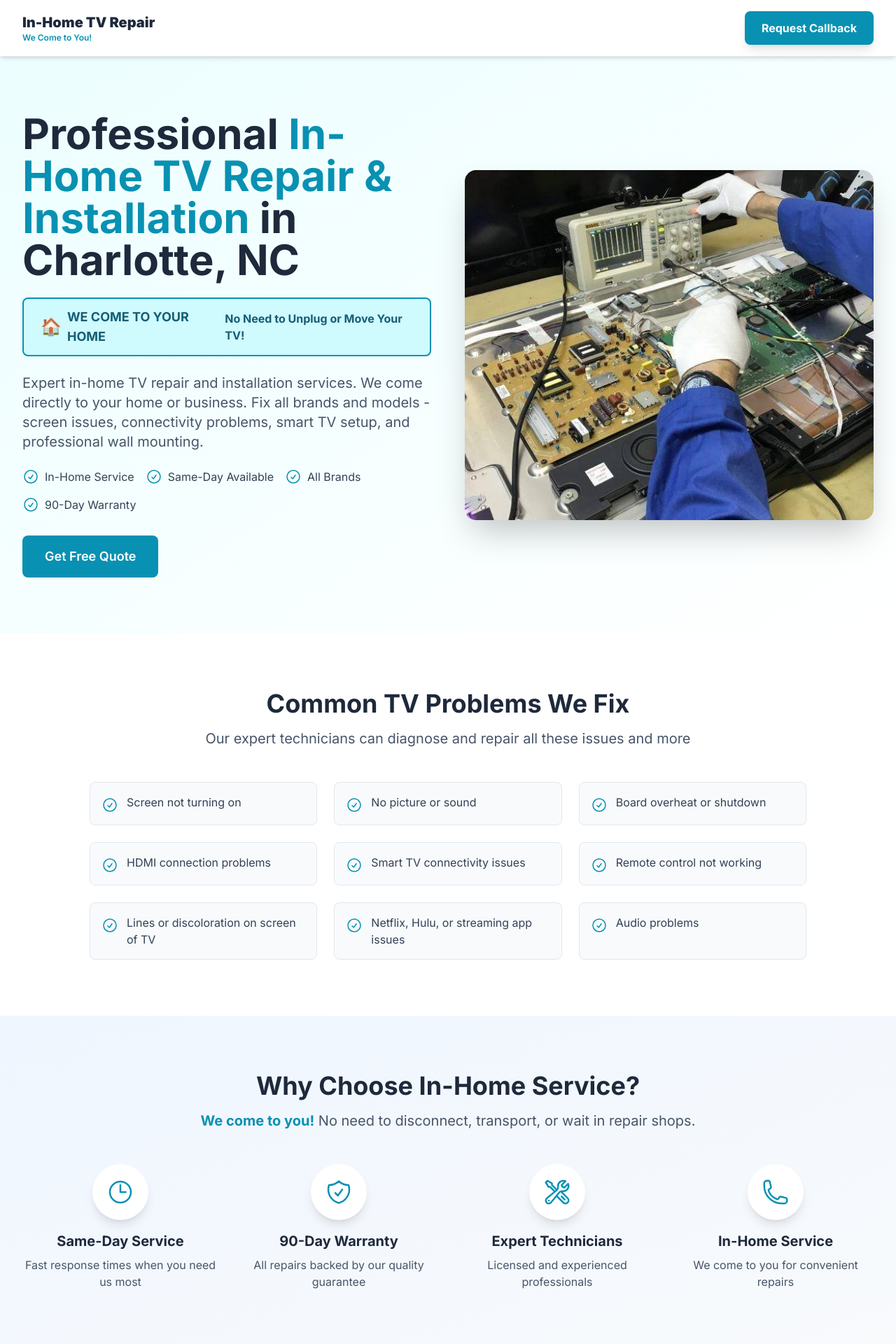
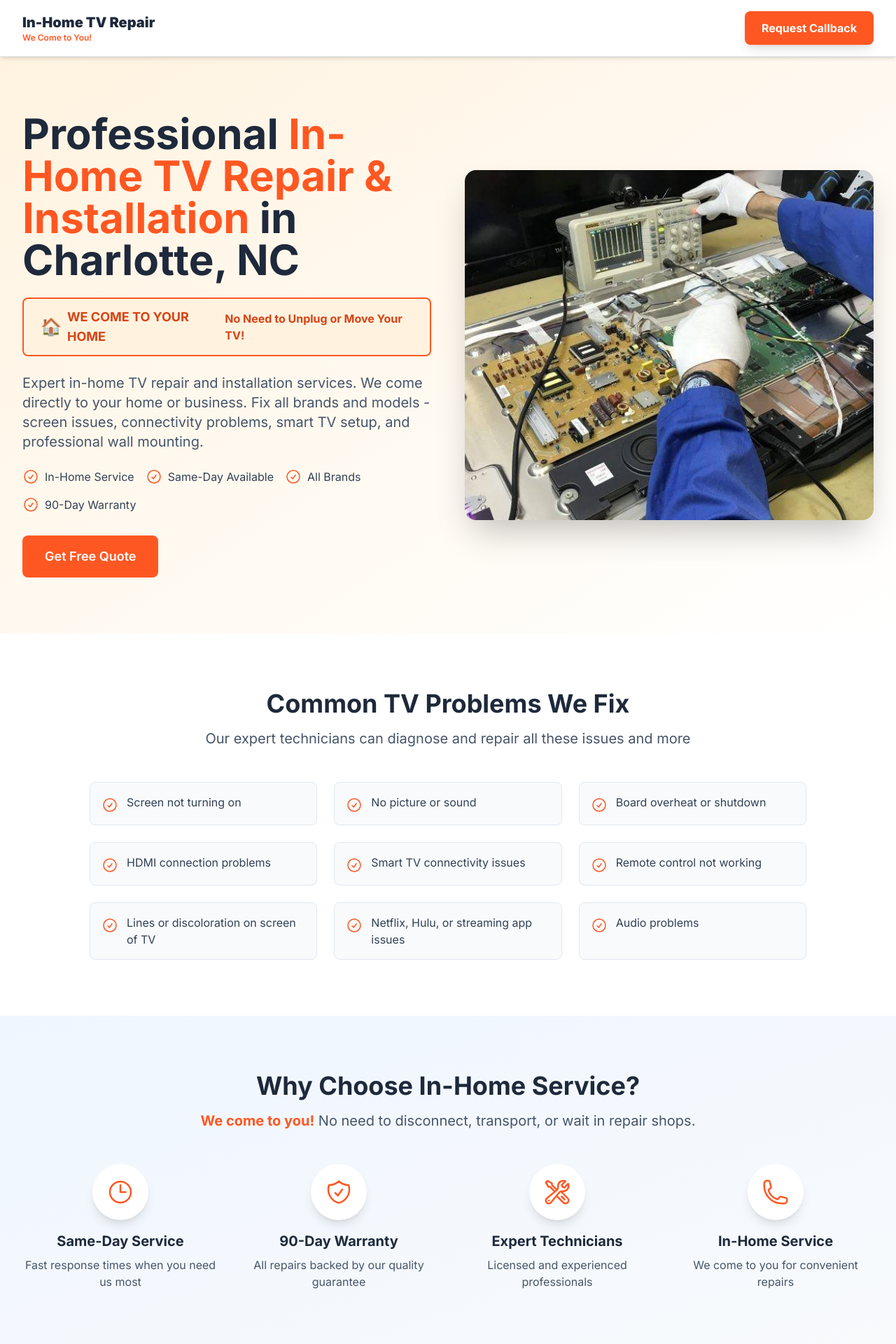
Before and after one commit to zxc-mrt1n-o4/InHome-TV-Repair, a Next.js app: page / in a window 1280 px wide. Shown: the top 1920 px of the page at 70% size. Built offline with nearby package versions, Linux system fonts and the light colour scheme.

Commit message:
Changed Accent Color to a new one.

```diff
--- a/package.json
+++ b/package.json
@@ -14,7 +14,7 @@
     "@tanstack/react-query": "^5.80.7",
     "@tanstack/react-query-devtools": "^5.80.7",
     "framer-motion": "^12.18.1",
-    "next": "15.3.3",
+    "next": "^15.5.6",
     "node-telegram-bot-api": "^0.66.0",
     "react": "^19.0.0",
     "react-dom": "^19.0.0"
--- a/src/app/page.tsx
+++ b/src/app/page.tsx
@@ -101,7 +101,7 @@ export default function TVRepairLanding() {
                 <div className="text-sm sm:text-lg lg:text-xl font-black text-slate-800 truncate">
                   In-Home TV Repair
                 </div>
-                <div className="text-xs text-cyan-600 font-semibold">
+                <div className="text-xs font-semibold" style={{color: '#FF5722'}}>
                   We Come to You!
                 </div>
               </div>
@@ -113,7 +113,10 @@ export default function TVRepairLanding() {
                 const contactSection = document.getElementById('contact');
                 contactSection?.scrollIntoView({ behavior: 'smooth' });
               }}
-              className="flex items-center justify-center bg-cyan-600 hover:bg-cyan-700 active:bg-cyan-800 text-white font-bold py-2.5 px-4 sm:py-3 sm:px-6 rounded-lg transition-all duration-200 shadow-lg hover:shadow-xl text-sm sm:text-base whitespace-nowrap flex-shrink-0 ml-2"
+              className="flex items-center justify-center text-white font-bold py-2.5 px-4 sm:py-3 sm:px-6 rounded-lg transition-all duration-200 shadow-lg hover:shadow-xl text-sm sm:text-base whitespace-nowrap flex-shrink-0 ml-2"
+              style={{backgroundColor: '#FF5722'}}
+              onMouseEnter={(e) => e.currentTarget.style.backgroundColor = '#E64A19'}
+              onMouseLeave={(e) => e.currentTarget.style.backgroundColor = '#FF5722'}
             >
               <span className="hidden sm:inline">Request Callback</span>
               <span className="sm:hidden">Get Quote</span>
@@ -122,18 +125,18 @@ export default function TVRepairLanding() {
         </div>
 
         {/* Mobile Info Bar */}
-        <div className="bg-cyan-50 border-t border-cyan-100 py-2 px-3 sm:hidden">
+        <div className="border-t py-2 px-3 sm:hidden" style={{backgroundColor: '#FFF3E0', borderColor: '#FFCCBC'}}>
           <div className="flex items-center justify-center space-x-4 text-xs text-slate-700">
             <div className="flex items-center space-x-1">
-              <CheckCircleIcon className="w-4 h-4 text-cyan-600" />
+              <CheckCircleIcon className="w-4 h-4" style={{color: '#FF5722'}} />
               <span>Same-Day</span>
             </div>
             <div className="flex items-center space-x-1">
-              <CheckCircleIcon className="w-4 h-4 text-cyan-600" />
+              <CheckCircleIcon className="w-4 h-4" style={{color: '#FF5722'}} />
               <span>All Brands</span>
             </div>
             <div className="flex items-center space-x-1">
-              <CheckCircleIcon className="w-4 h-4 text-cyan-600" />
+              <CheckCircleIcon className="w-4 h-4" style={{color: '#FF5722'}} />
               <span>90-Day Warranty</span>
             </div>
           </div>
@@ -141,7 +144,7 @@ export default function TVRepairLanding() {
       </header>
 
       {/* Hero Section */}
-      <section className="bg-gradient-to-br from-cyan-50 to-white py-20">
+      <section className="bg-gradient-to-br to-white py-20" style={{background: 'linear-gradient(to bottom right, #FFF3E0, white)'}}>
         <div className="w-full px-4 sm:px-6 lg:px-8 max-w-7xl mx-auto">
           <div className="grid grid-cols-1 lg:grid-cols-2 gap-12 items-center">
             <motion.div
@@ -150,11 +153,11 @@ export default function TVRepairLanding() {
               transition={{ duration: 0.6 }}
             >
               <h1 className="text-3xl sm:text-4xl md:text-5xl lg:text-6xl font-bold text-slate-800 mb-4 sm:mb-6 leading-tight">
-                Professional <span className="text-cyan-600">In-Home TV Repair & Installation</span> in Charlotte, NC
+                Professional <span style={{color: '#FF5722'}}>In-Home TV Repair & Installation</span> in Charlotte, NC
               </h1>
 
               {/* IN-HOME Service Badge - Mobile Optimized */}
-              <div className="inline-flex flex-col sm:flex-row items-center sm:space-x-2 bg-cyan-100 border-2 border-cyan-600 text-cyan-800 font-bold py-3 px-4 sm:px-6 rounded-lg mb-4 sm:mb-6 w-full sm:w-auto">
+              <div className="inline-flex flex-col sm:flex-row items-center sm:space-x-2 border-2 font-bold py-3 px-4 sm:px-6 rounded-lg mb-4 sm:mb-6 w-full sm:w-auto" style={{backgroundColor: '#FFF3E0', borderColor: '#FF5722', color: '#D84315'}}>
                 <div className="flex items-center space-x-2 mb-1 sm:mb-0">
                   <span className="text-2xl">🏠</span>
                   <span className="text-base sm:text-lg">WE COME TO YOUR HOME</span>
@@ -167,25 +170,28 @@ export default function TVRepairLanding() {
               </p>
               <div className="flex flex-wrap gap-4 mb-8">
                 <div className="flex items-center space-x-2 text-slate-700">
-                  <CheckCircleIcon className="w-6 h-6 text-cyan-600" />
+                  <CheckCircleIcon className="w-6 h-6" style={{color: '#FF5722'}} />
                   <span>In-Home Service</span>
                 </div>
                 <div className="flex items-center space-x-2 text-slate-700">
-                  <CheckCircleIcon className="w-6 h-6 text-cyan-600" />
+                  <CheckCircleIcon className="w-6 h-6" style={{color: '#FF5722'}} />
                   <span>Same-Day Available</span>
                 </div>
                 <div className="flex items-center space-x-2 text-slate-700">
-                  <CheckCircleIcon className="w-6 h-6 text-cyan-600" />
+                  <CheckCircleIcon className="w-6 h-6" style={{color: '#FF5722'}} />
                   <span>All Brands</span>
                 </div>
                 <div className="flex items-center space-x-2 text-slate-700">
-                  <CheckCircleIcon className="w-6 h-6 text-cyan-600" />
+                  <CheckCircleIcon className="w-6 h-6" style={{color: '#FF5722'}} />
                   <span>90-Day Warranty</span>
                 </div>
               </div>
               <a
                 href="#contact"
-                className="inline-block bg-cyan-600 hover:bg-cyan-700 text-white font-semibold py-4 px-8 rounded-lg transition-colors duration-200 text-lg"
+                className="inline-block text-white font-semibold py-4 px-8 rounded-lg transition-colors duration-200 text-lg"
+                style={{backgroundColor: '#FF5722'}}
+                onMouseEnter={(e) => e.currentTarget.style.backgroundColor = '#E64A19'}
+                onMouseLeave={(e) => e.currentTarget.style.backgroundColor = '#FF5722'}
               >
                 Get Free Quote
               </a>
@@ -236,7 +242,7 @@ export default function TVRepairLanding() {
               'Audio problems'
             ].map((issue, index) => (
               <div key={index} className="flex items-start space-x-3 bg-slate-50 rounded-lg p-4 border border-slate-200">
-                <CheckCircleIcon className="w-6 h-6 text-cyan-600 flex-shrink-0 mt-1" />
+                <CheckCircleIcon className="w-6 h-6 flex-shrink-0 mt-1" style={{color: '#FF5722'}} />
                 <span className="text-slate-700">{issue}</span>
               </div>
             ))}
@@ -252,14 +258,14 @@ export default function TVRepairLanding() {
               Why Choose In-Home Service?
             </h2>
             <p className="text-xl text-slate-600 max-w-3xl mx-auto">
-              <span className="font-bold text-cyan-600">We come to you!</span> No need to disconnect, transport, or wait in repair shops.
+              <span className="font-bold" style={{color: '#FF5722'}}>We come to you!</span> No need to disconnect, transport, or wait in repair shops.
             </p>
           </div>
 
           <div className="grid md:grid-cols-2 lg:grid-cols-4 gap-8">
             <div className="text-center">
               <div className="bg-white rounded-full w-20 h-20 flex items-center justify-center mx-auto mb-4 shadow-lg">
-                <ClockIcon className="w-10 h-10 text-cyan-600" />
+                <ClockIcon className="w-10 h-10" style={{color: '#FF5722'}} />
               </div>
               <h3 className="text-xl font-bold text-slate-800 mb-2">Same-Day Service</h3>
               <p className="text-slate-600">
@@ -269,7 +275,7 @@ export default function TVRepairLanding() {
 
             <div className="text-center">
               <div className="bg-white rounded-full w-20 h-20 flex items-center justify-center mx-auto mb-4 shadow-lg">
-                <ShieldCheckIcon className="w-10 h-10 text-cyan-600" />
+                <ShieldCheckIcon className="w-10 h-10" style={{color: '#FF5722'}} />
               </div>
               <h3 className="text-xl font-bold text-slate-800 mb-2">90-Day Warranty</h3>
               <p className="text-slate-600">
@@ -279,7 +285,7 @@ export default function TVRepairLanding() {
 
             <div className="text-center">
               <div className="bg-white rounded-full w-20 h-20 flex items-center justify-center mx-auto mb-4 shadow-lg">
-                <WrenchScrewdriverIcon className="w-10 h-10 text-cyan-600" />
+                <WrenchScrewdriverIcon className="w-10 h-10" style={{color: '#FF5722'}} />
               </div>
               <h3 className="text-xl font-bold text-slate-800 mb-2">Expert Technicians</h3>
               <p className="text-slate-600">
@@ -289,7 +295,7 @@ export default function TVRepairLanding() {
 
             <div className="text-center">
               <div className="bg-white rounded-full w-20 h-20 flex items-center justify-center mx-auto mb-4 shadow-lg">
-                <PhoneIcon className="w-10 h-10 text-cyan-600" />
+                <PhoneIcon className="w-10 h-10" style={{color: '#FF5722'}} />
               </div>
               <h3 className="text-xl font-bold text-slate-800 mb-2">In-Home Service</h3>
               <p className="text-slate-600">
@@ -325,10 +331,12 @@ export default function TVRepairLanding() {
                   value={formData.name}
                   onChange={handleInputChange}
                   required
-                  className="w-full px-4 py-3 sm:py-4 border-2 border-slate-300 rounded-lg focus:ring-2 focus:ring-cyan-500 focus:border-cyan-500 text-base sm:text-lg transition-all"
+                  className="w-full px-4 py-3 sm:py-4 border-2 border-slate-300 rounded-lg focus:ring-2 text-base sm:text-lg transition-all"
                   placeholder="Your full name"
                   disabled={isSubmitting}
                   autoComplete="name"
+                  onFocus={(e) => {e.target.style.borderColor = '#FF5722'; e.target.style.boxShadow = '0 0 0 2px rgba(255, 87, 34, 0.2)'}}
+                  onBlur={(e) => {e.target.style.borderColor = '#cbd5e1'; e.target.style.boxShadow = 'none'}}
                 />
               </div>
 
@@ -344,11 +352,13 @@ export default function TVRepairLanding() {
                   onChange={handleInputChange}
                   required
                   maxLength={14}
-                  className="w-full px-4 py-3 sm:py-4 border-2 border-slate-300 rounded-lg focus:ring-2 focus:ring-cyan-500 focus:border-cyan-500 text-base sm:text-lg transition-all"
+                  className="w-full px-4 py-3 sm:py-4 border-2 border-slate-300 rounded-lg focus:ring-2 text-base sm:text-lg transition-all"
                   placeholder="(XXX) XXX-XXXX"
                   disabled={isSubmitting}
                   autoComplete="tel"
                   inputMode="numeric"
+                  onFocus={(e) => {e.target.style.borderColor = '#FF5722'; e.target.style.boxShadow = '0 0 0 2px rgba(255, 87, 34, 0.2)'}}
+                  onBlur={(e) => {e.target.style.borderColor = '#cbd5e1'; e.target.style.boxShadow = 'none'}}
                 />
               </div>
 
@@ -356,7 +366,10 @@ export default function TVRepairLanding() {
                 <button
                   type="submit"
                   disabled={isSubmitting}
-                  className="w-full bg-cyan-600 hover:bg-cyan-700 active:bg-cyan-800 disabled:bg-cyan-400 text-white font-bold text-base sm:text-lg py-4 sm:py-5 rounded-lg transition-all duration-200 shadow-lg hover:shadow-xl disabled:shadow-none"
+                  className="w-full text-white font-bold text-base sm:text-lg py-4 sm:py-5 rounded-lg transition-all duration-200 shadow-lg hover:shadow-xl disabled:shadow-none"
+                  style={{backgroundColor: isSubmitting ? '#FFAB91' : '#FF5722'}}
+                  onMouseEnter={(e) => !isSubmitting && (e.currentTarget.style.backgroundColor = '#E64A19')}
+                  onMouseLeave={(e) => !isSubmitting && (e.currentTarget.style.backgroundColor = '#FF5722')}
                 >
                   {isSubmitting ? (
                     <span className="flex items-center justify-center">
```
Also changed, not shown: 1 other file (tests, documents, lock files or other folders).
